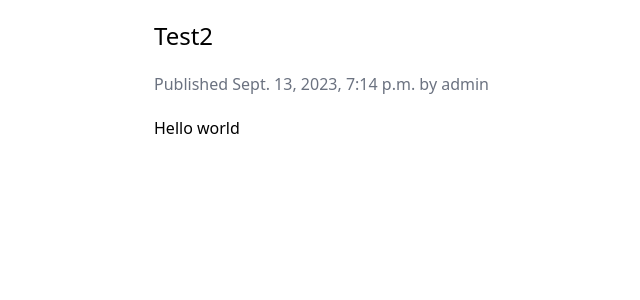
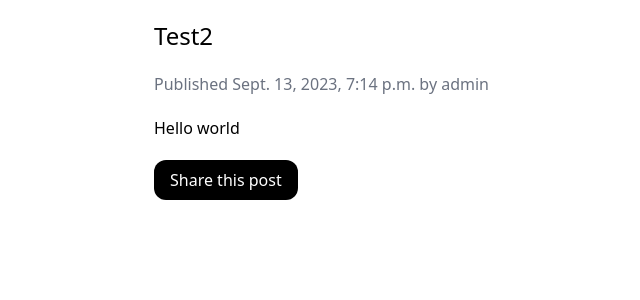
Before and after one commit to rawda-yasser/my_blog_django, a Django app: a page that uses blog/templates/blog/post/detail.html in a window 1280 px wide. Shown: the top 300 px of the page, without its empty margins (166-806 px from the left). Run offline with Django 4.2, Linux system fonts and the light colour scheme; data comes from the database, SQL or seed files in the repository.

Commit message:
Feat: add share template and view

```diff
--- a/blog/forms.py
+++ b/blog/forms.py
@@ -4,4 +4,4 @@ class EmailPostForm(forms.Form):
     name = forms.CharField(max_length=25)
     email = forms.EmailField()
     to = forms.EmailField()
-    comments = forms.ChoiceField(required=False, widget=forms.Textarea)
+    comments = forms.CharField(required=False, widget=forms.Textarea)
--- a/blog/templates/blog/post/detail.html
+++ b/blog/templates/blog/post/detail.html
@@ -5,5 +5,8 @@
 <p class="text-gray-500">Published {{post.publish}} by {{post.author}}</p>
 
 <p class="my-5">{{post.body|linebreaks}}</p>
+<p>
+    <a class="inline-block my-5 bg-black text-white px-4 py-2 rounded-xl" href="{% url 'blog:share_post' post.id %}">Share this post</a>
+</p>
 </div>
 {% endblock %}
--- a/blog/urls.py
+++ b/blog/urls.py
@@ -6,4 +6,5 @@ app_name = 'blog'
 urlpatterns = [
     path('', views.PostListView.as_view(), name='post_list'),
     path('<int:year>/<int:month>/<int:day>/<slug:post>/', views.post_detail, name='post_detail'),
+    path('<int:post_id>/share', views.post_share, name='share_post'),
 ]
--- a/blog/views.py
+++ b/blog/views.py
@@ -4,16 +4,28 @@ from django.core.paginator import Paginator, EmptyPage,\
     PageNotAnInteger
 from django.views.generic import ListView
 from .forms import EmailPostForm
+from django.core.mail import send_mail
+from django.conf import settings
 
 def post_share(request, post_id):
     post = get_object_or_404(Post, id=post_id, status=Post.Status.PUBLISHED)
+    sent = False
     if request.method == 'POST':
         form = EmailPostForm(request.POST)
         if form.is_valid():
             cd = form.cleaned_data
+            post_url = request.build_absolute_uri(
+                post.get_absolute_url()
+            )
+            subject = f"{cd['name']} recommends you to read "\
+                f"{post.title}"
+            message = f"Read {post.title} at {post_url}\n\n"\
+                f"{cd['name']}'s comments: {cd['comments']}"
+            send_mail(subject, message, settings.EMAIL_HOST_USER, [cd['to']])
+            sent = True
     else:
         form = EmailPostForm()
-    return render(request, 'blog/post/share.html', {'post': post, 'form': form})
+    return render(request, 'blog/post/share.html', {'post': post, 'form': form, 'sent': sent})
 class PostListView(ListView):
     queryset = Post.published.all()
     context_object_name = 'posts'
--- a/static/src/styles.css
+++ b/static/src/styles.css
@@ -648,6 +648,10 @@ video {
   display: block;
 }
 
+.inline-block {
+  display: inline-block;
+}
+
 .flex {
   display: flex;
 }
@@ -704,6 +708,10 @@ video {
   width: 5rem;
 }
 
+.w-2\/3 {
+  width: 66.666667%;
+}
+
 .max-w-md {
   max-width: 28rem;
 }
@@ -754,6 +762,10 @@ video {
   border-radius: 0.375rem;
 }
 
+.rounded-xl {
+  border-radius: 0.75rem;
+}
+
 .rounded-l-lg {
   border-top-left-radius: 0.5rem;
   border-bottom-left-radius: 0.5rem;
@@ -801,6 +813,11 @@ video {
   background-color: rgb(229 231 235 / var(--tw-bg-opacity));
 }
 
+.bg-black {
+  --tw-bg-opacity: 1;
+  background-color: rgb(0 0 0 / var(--tw-bg-opacity));
+}
+
 .px-8 {
   padding-left: 2rem;
   padding-right: 2rem;
@@ -826,8 +843,32 @@ video {
   padding-bottom: 0.375rem;
 }
 
+.px-2 {
+  padding-left: 0.5rem;
+  padding-right: 0.5rem;
+}
+
+.px-4 {
+  padding-left: 1rem;
+  padding-right: 1rem;
+}
+
+.py-3 {
+  padding-top: 0.75rem;
+  padding-bottom: 0.75rem;
+}
+
+.py-2 {
+  padding-top: 0.5rem;
+  padding-bottom: 0.5rem;
+}
+
 .pb-3 {
   padding-bottom: 0.75rem;
+}
+
+.pt-5 {
+  padding-top: 1.25rem;
 }
 
 .text-center {
@@ -921,6 +962,11 @@ video {
 .text-gray-300 {
   --tw-text-opacity: 1;
   color: rgb(209 213 219 / var(--tw-text-opacity));
+}
+
+.text-white {
+  --tw-text-opacity: 1;
+  color: rgb(255 255 255 / var(--tw-text-opacity));
 }
 
 .shadow-lg {
```
Also changed, not shown: blog/templates/blog/post/share.html (added, +15 -0 lines).
